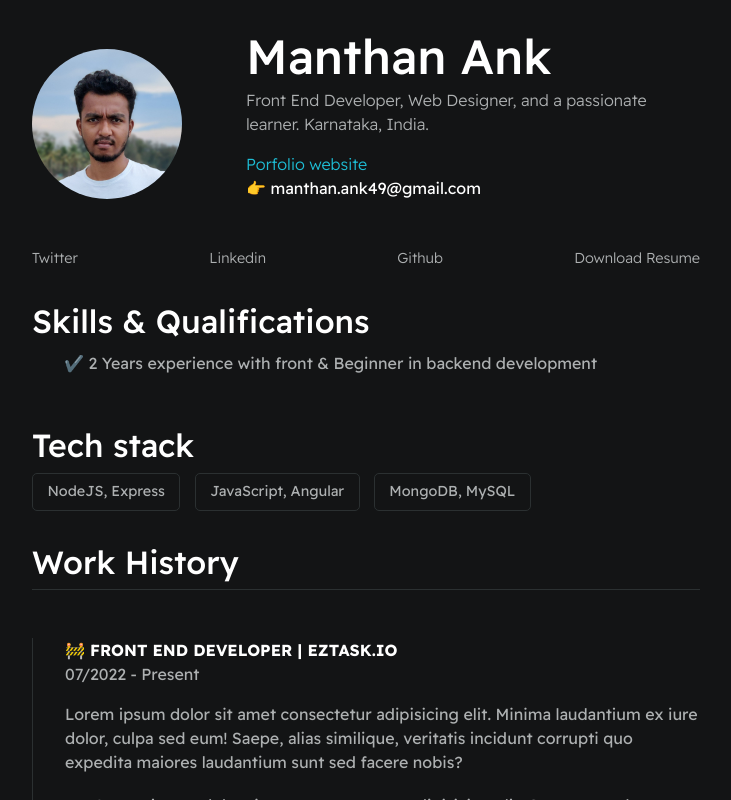
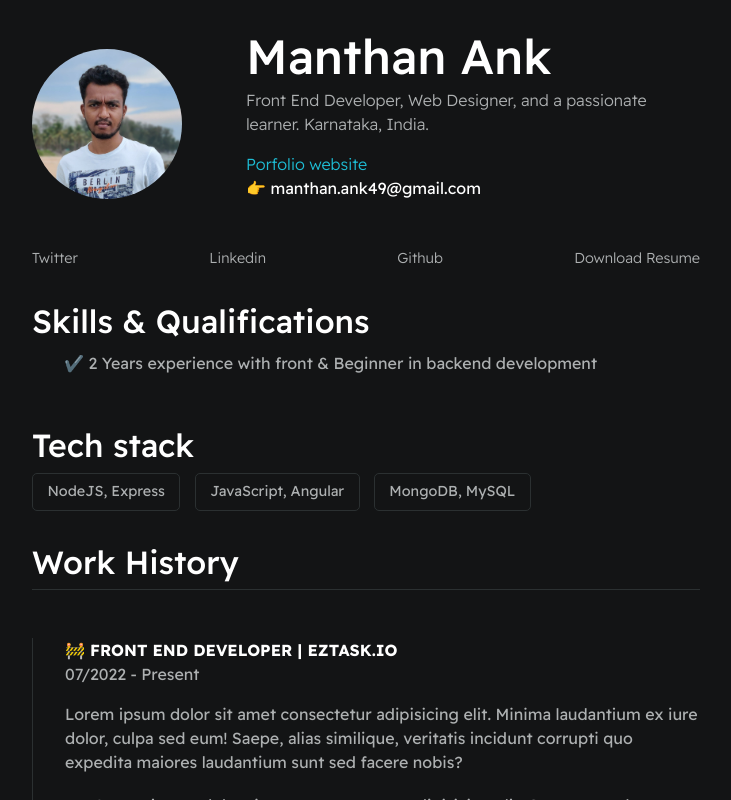
Before and after one commit to manthanank/manthanank.github.io, an Angular app: page / in a window 1280 px wide. Shown: the top 800 px of the page, without its empty margins (274-1005 px from the left). Built offline with nearby package versions, Linux system fonts and the light colour scheme.

Commit message:
changes made

```diff
--- a/src/app/pages/home/home.component.html
+++ b/src/app/pages/home/home.component.html
@@ -2,7 +2,7 @@
   <section id="wrapper--hero" class="section--page">
     <img
       id="profile-pic"
-      src="./assets/images/profile-pic.png"
+      src="./assets/images/profile-picture.webp"
       alt="profile-pic"
     />
 
```
Also changed, not shown: src/assets/images/profile-picture.webp (added), 6 other files (tests, documents, lock files or other folders).
